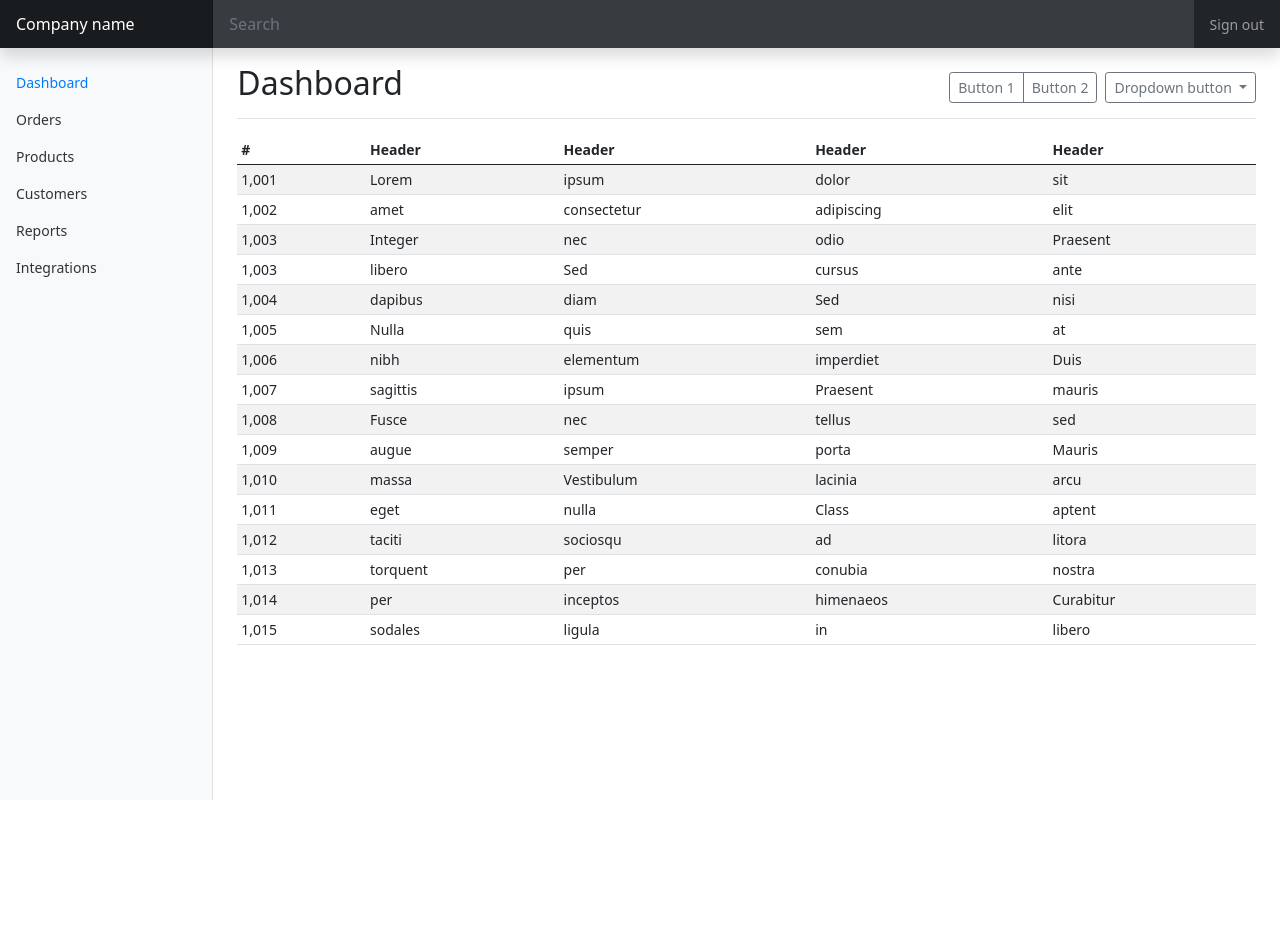
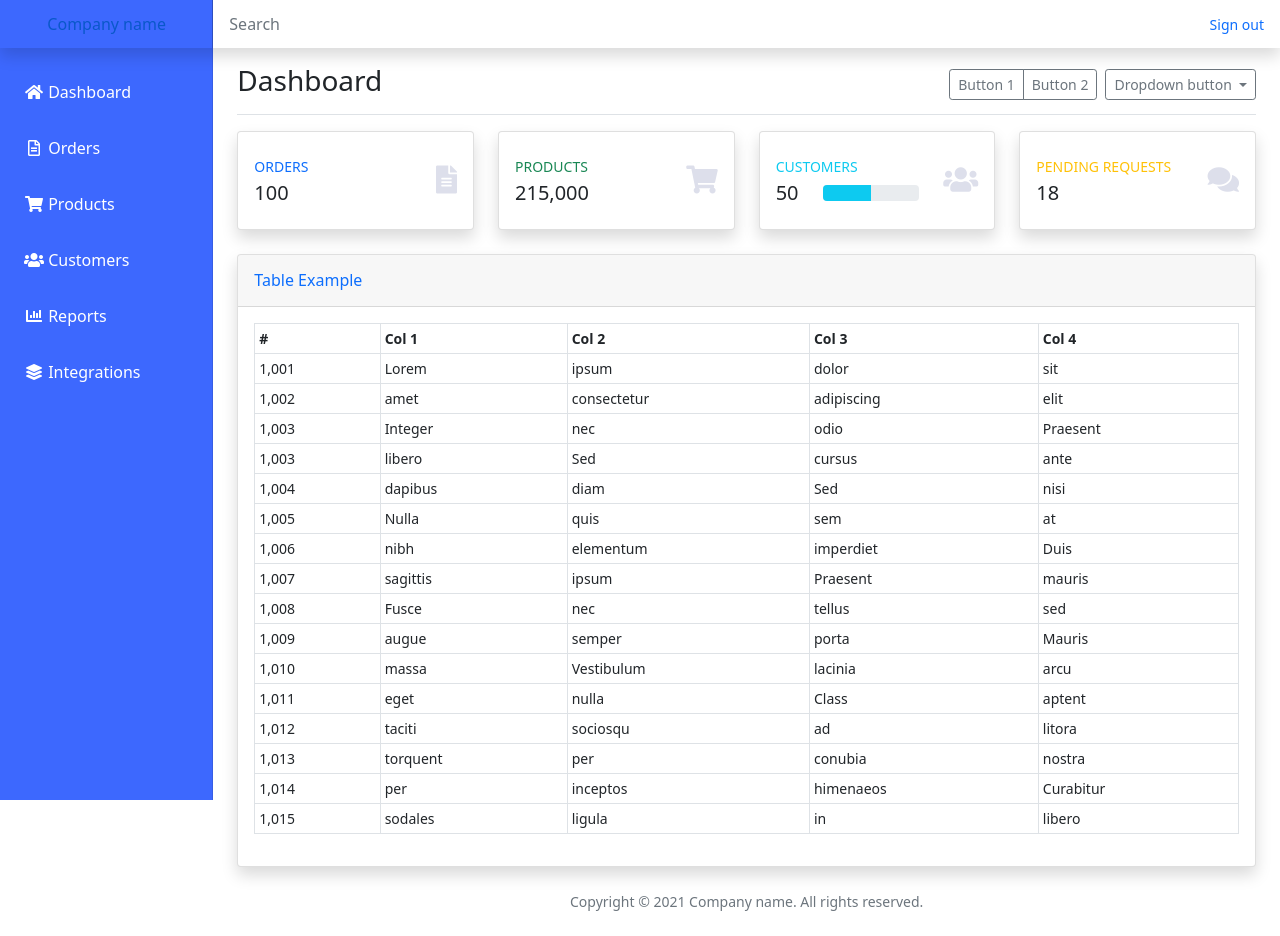
Before and after one commit to uwascan/VueJs-Clean-Admin-Panel, a Vue app: page /dashboard in a window 1280 px wide. Before the commit the page ends 800 px from the top, so only its background shows below. Built offline with nearby package versions, Linux system fonts and the light colour scheme.

Commit message:
Improve Style.

```diff
--- a/src/layouts/Admin/Admin.css
+++ b/src/layouts/Admin/Admin.css
@@ -17,6 +17,7 @@ body {
     z-index: 100;
     padding: 48px 0 0;
     box-shadow: inset -1px 0 0 rgba(0, 0, 0, .1);
+    background: #3d68fe;
 }
 
 @media (max-width: 767.98px) {
@@ -34,9 +35,25 @@ body {
     overflow-y: auto;
 }
 
+.sidebar .nav-item {
+    /* background: #1947ee; */
+}
+
+.sidebar .nav-item:hover {
+    background: #365dec;
+}
+
+.sidebar .nav-item a {
+    padding-left: 1.5rem;
+    padding-top: 1rem;
+    padding-bottom: 1rem;
+    font-size: 1rem;
+    line-height: 1.5rem;
+}
+
 .sidebar .nav-link {
     font-weight: 500;
-    color: #333;
+    color: white;
 }
 
 .sidebar .nav-link .feather {
@@ -45,7 +62,7 @@ body {
 }
 
 .sidebar .nav-link.active {
-    color: #007bff;
+    /* color: #007bff; */
 }
 
 .sidebar .nav-link:hover .feather, .sidebar .nav-link.active .feather {
@@ -58,12 +75,18 @@ body {
 }
 
 /* Navbar */
+.navbar {
+    background: white;
+}
+
 .navbar-brand {
     padding-top: .75rem;
     padding-bottom: .75rem;
     font-size: 1rem;
-    background-color: rgba(0, 0, 0, .25);
     box-shadow: inset -1px 0 0 rgba(0, 0, 0, .25);
+    color: white;
+    background-color: #3d68fe;
+    text-align: center;
 }
 
 .navbar .navbar-toggler {
@@ -102,3 +125,13 @@ body {
         font-size: 3.5rem;
     }
 }
+
+/* Custom */
+.text-gray-300 {
+    color: #dddfeb!important;
+}
+
+/* Primary Content */
+.primary-content {
+    min-height: calc(100vh - 100px);
+}
--- a/src/layouts/Admin/Admin.html
+++ b/src/layouts/Admin/Admin.html
@@ -1,4 +1,4 @@
-<header class="navbar navbar-dark sticky-top bg-dark flex-md-nowrap p-0 shadow">
+<header class="navbar sticky-top flex-md-nowrap p-0 shadow">
     <a class="navbar-brand col-md-3 col-lg-2 me-0 px-3" href="#">Company name</a>
     <button class="navbar-toggler position-absolute d-md-none collapsed" type="button" data-bs-toggle="collapse"
         data-bs-target="#sidebarMenu" aria-controls="sidebarMenu" aria-expanded="false"
@@ -15,42 +15,42 @@
 
 <div class="container-fluid">
     <div class="row">
-        <nav id="sidebarMenu" class="col-md-3 col-lg-2 d-md-block bg-light sidebar collapse">
+        <nav id="sidebarMenu" class="col-md-3 col-lg-2 d-md-block sidebar collapse">
             <div class="position-sticky pt-3">
                 <ul class="nav flex-column">
                     <li class="nav-item">
                         <a class="nav-link active" aria-current="page" href="#">
-                            <span data-feather="home"></span>
+                            <i class="fas fa-fw fa-home"></i>
                             Dashboard
                         </a>
                     </li>
                     <li class="nav-item">
                         <a class="nav-link" href="#">
-                            <span data-feather="file"></span>
+                            <i class="far fa-fw fa-file-alt"></i>
                             Orders
                         </a>
                     </li>
                     <li class="nav-item">
                         <a class="nav-link" href="#">
-                            <span data-feather="shopping-cart"></span>
+                            <i class="fas fa-fw fa-shopping-cart"></i>
                             Products
                         </a>
                     </li>
                     <li class="nav-item">
                         <a class="nav-link" href="#">
-                            <span data-feather="users"></span>
+                            <i class="fas fa-fw fa-users"></i>
                             Customers
                         </a>
                     </li>
                     <li class="nav-item">
                         <a class="nav-link" href="#">
-                            <span data-feather="bar-chart-2"></span>
+                            <i class="fas fa-fw fa-chart-bar"></i>
                             Reports
                         </a>
                     </li>
                     <li class="nav-item">
                         <a class="nav-link" href="#">
-                            <span data-feather="layers"></span>
+                            <i class="fas fa-fw fa-layer-group"></i>
                             Integrations
                         </a>
                     </li>
@@ -58,8 +58,14 @@
             </div>
         </nav>
 
-        <main class="col-md-9 ms-sm-auto col-lg-10 px-md-4">
+        <main class="col-md-9 ms-sm-auto col-lg-10 px-md-4 primary-content">
             <slot/>
         </main>
+
+        <div class="col-md-9 ms-sm-auto col-lg-10 px-md-4 text-center mb-4">
+            <footer class="footer"
+                ><span class="text-muted d-block text-center text-sm-left d-sm-inline-block">Copyright © 2021 Company name. All rights reserved.</span>
+            </footer>
+        </div>
     </div>
 </div>
--- a/src/layouts/Admin/Admin.js
+++ b/src/layouts/Admin/Admin.js
@@ -1,5 +1,6 @@
 import 'bootstrap/dist/css/bootstrap.min.css'
 import 'bootstrap/dist/js/bootstrap.min.js'
+import '@fortawesome/fontawesome-free/css/all.min.css'
 
 export default {
     name: 'AdminLayout'
--- a/src/modules/Dashboard/Dashboard.html
+++ b/src/modules/Dashboard/Dashboard.html
@@ -1,7 +1,6 @@
 <adminLayout>
-    <div
-        class="d-flex justify-content-between flex-wrap flex-md-nowrap align-items-center pt-3 pb-2 mb-3 border-bottom">
-        <h1 class="h2">Dashboard</h1>
+    <div class="d-flex justify-content-between flex-wrap flex-md-nowrap align-items-center pt-3 pb-2 mb-3 border-bottom">
+        <h1 class="h3">Dashboard</h1>
         <div class="btn-toolbar mb-2 mb-md-0">
             <div class="btn-group me-2">
                 <button type="button" class="btn btn-sm btn-outline-secondary">Button 1</button>
@@ -21,15 +20,99 @@
         </div>
     </div>
 
+    <div class="row">
+        <div class="col-xl-3 col-md-6 mb-4">
+            <div class="card border-left-primary shadow h-100 py-2">
+                <div class="card-body">
+                    <div class="row no-gutters align-items-center">
+                        <div class="col mr-2">
+                            <div class="text-xs font-weight-bold text-primary text-uppercase mb-1">Orders</div>
+                            <div class="h5 mb-0 font-weight-bold text-gray-800">100</div>
+                        </div>
+                        <div class="col-auto">
+                            <i class="fas fa-file-alt fa-2x text-gray-300"></i>
+                        </div>
+                    </div>
+                </div>
+            </div>
+        </div>
+
+        <div class="col-xl-3 col-md-6 mb-4">
+            <div class="card border-left-success shadow h-100 py-2">
+                <div class="card-body">
+                    <div class="row no-gutters align-items-center">
+                        <div class="col mr-2">
+                            <div class="text-xs font-weight-bold text-success text-uppercase mb-1">Products</div>
+                            <div class="h5 mb-0 font-weight-bold text-gray-800">215,000</div>
+                        </div>
+                        <div class="col-auto">
+                            <i class="fas fa-shopping-cart fa-2x text-gray-300"></i>
+                        </div>
+                    </div>
+                </div>
+            </div>
+        </div>
+
+        <div class="col-xl-3 col-md-6 mb-4">
+            <div class="card border-left-info shadow h-100 py-2">
+                <div class="card-body">
+                    <div class="row no-gutters align-items-center">
+                        <div class="col mr-2">
+                            <div class="text-xs font-weight-bold text-info text-uppercase mb-1">Customers</div>
+                            <div class="row no-gutters align-items-center">
+                                <div class="col-auto">
+                                    <div class="h5 mb-0 mr-3 font-weight-bold text-gray-800">50</div>
+                                </div>
+                                <div class="col">
+                                    <div class="progress progress-sm mr-2">
+                                        <div class="progress-bar bg-info" role="progressbar" style="width: 50%" aria-valuenow="50" aria-valuemin="0" aria-valuemax="100"></div>
+                                    </div>
+                                </div>
+                            </div>
+                        </div>
+                        <div class="col-auto">
+                            <i class="fas fa-users fa-2x text-gray-300"></i>
+                        </div>
+                    </div>
+                </div>
+            </div>
+        </div>
+
+        <div class="col-xl-3 col-md-6 mb-4">
+            <div class="card border-left-warning shadow h-100 py-2">
+                <div class="card-body">
+                    <div class="row no-gutters align-items-center">
+                        <div class="col mr-2">
+                            <div class="text-xs font-weight-bold text-warning text-uppercase mb-1">
+                                Pending Requests</div>
+                            <div class="h5 mb-0 font-weight-bold text-gray-800">18</div>
+                        </div>
+                        <div class="col-auto">
+                            <i class="fas fa-comments fa-2x text-gray-300"></i>
+                        </div>
+                    </div>
+                </div>
+            </div>
+        </div>
+    </div>
+
+    <div class="row">
+        <div class="col-md-12">
+            <div class="card shadow mb-4">
+                <div class="card-header py-3 d-flex flex-row align-items-center justify-content-between">
+                    <h6 class="m-0 font-weight-bold text-primary">Table Example</h6>
+                </div>
+
+                <div class="card-body">
                     <div class="table-responsive">
-        <table class="table table-striped table-sm">
+                        <table class="table table-bordered table-sm">
                             <thead>
                                 <tr>
                                     <th>#</th>
-                    <th>Header</th>
-                    <th>Header</th>
-                    <th>Header</th>
-                    <th>Header</th>
+                                    <th>Col 1</th>
+                                    <th>Col 2</th>
+                                    <th>Col 3</th>
+                                    <th>Col 4</th>
                                 </tr>
                             </thead>
                             <tbody>
@@ -148,4 +231,8 @@
                             </tbody>
                         </table>
                     </div>
+                </div>
+            </div>
+        </div>
+    </div>
 </adminLayout>
```
Lines whose indentation alone changed are shown as unchanged.
